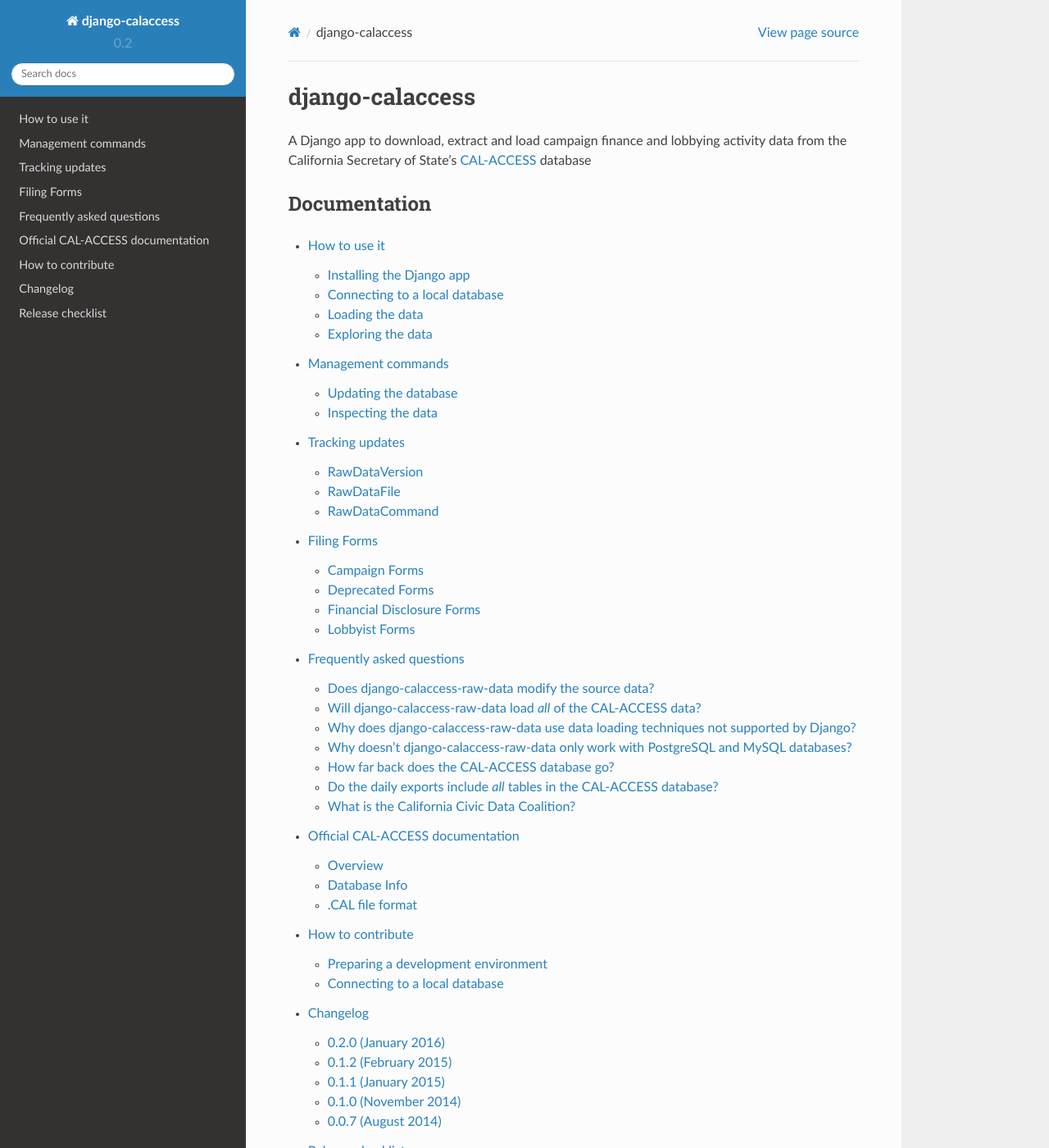
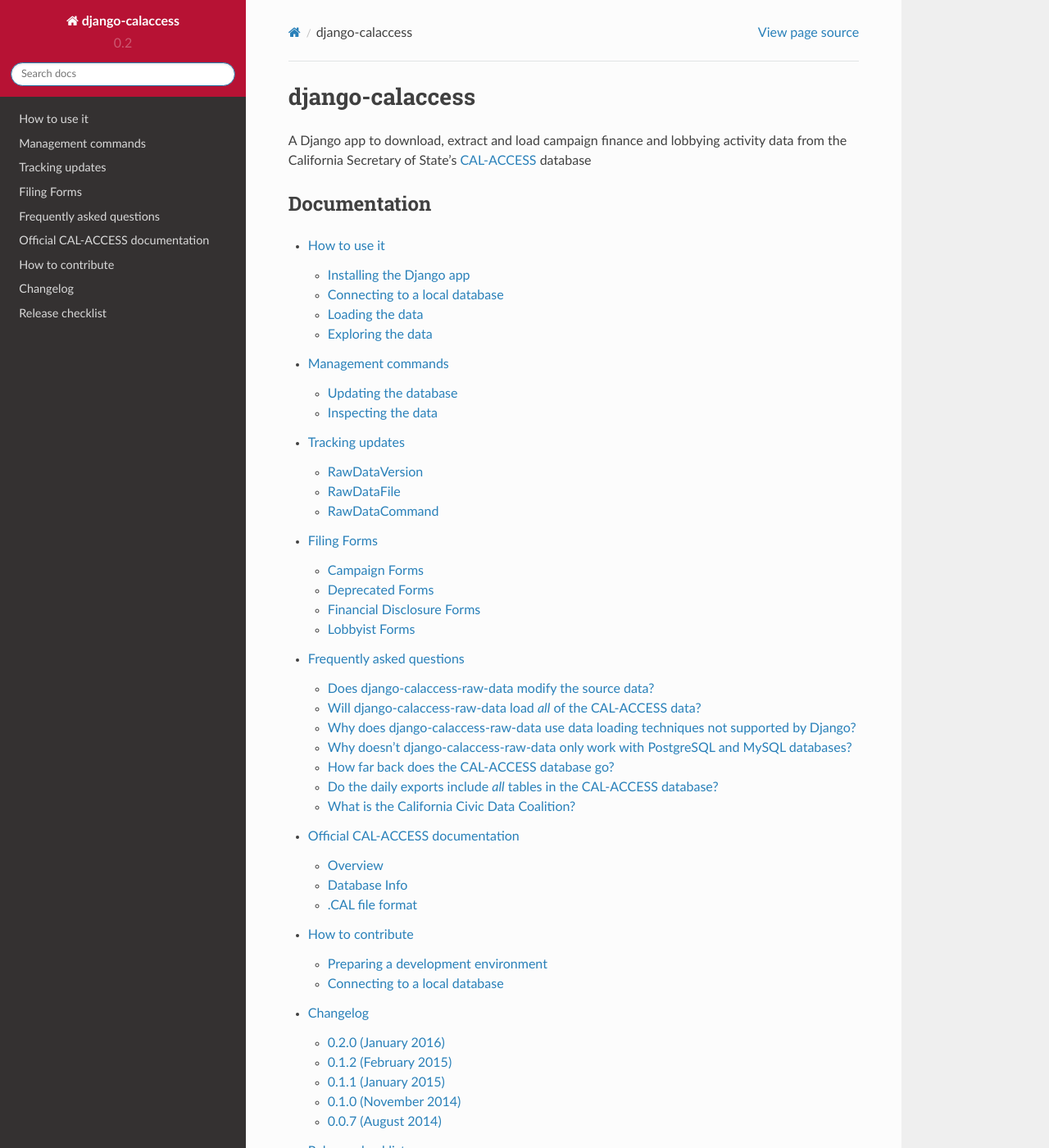
Before and after one commit to palewire/django-calaccess-technical-documentation, a Sphinx documentation site: the page built from docs/index.rst, in a window 1280 px wide and 1400 px high. Shown: the whole window at 82% size. Built offline with Sphinx 7.4.7 and the Read the Docs theme 2.0.0, drawn with Linux system fonts in a browser that asks for light colours; pages that are not in the unit, such as notebooks, are missing from menus.

Commit message:
Close #3

```diff
--- a/docs/_static/css/custom.css
+++ b/docs/_static/css/custom.css
@@ -31,3 +31,11 @@
     box-shadow: 2px 2px 4px 4px rgba(51,153,255,0.5);
     padding-bottom: 2px;
 }
+
+.wy-nav-top {
+    background: #b71234;
+}
+
+.wy-side-nav-search {
+    background-color: #b71234;
+}
```
